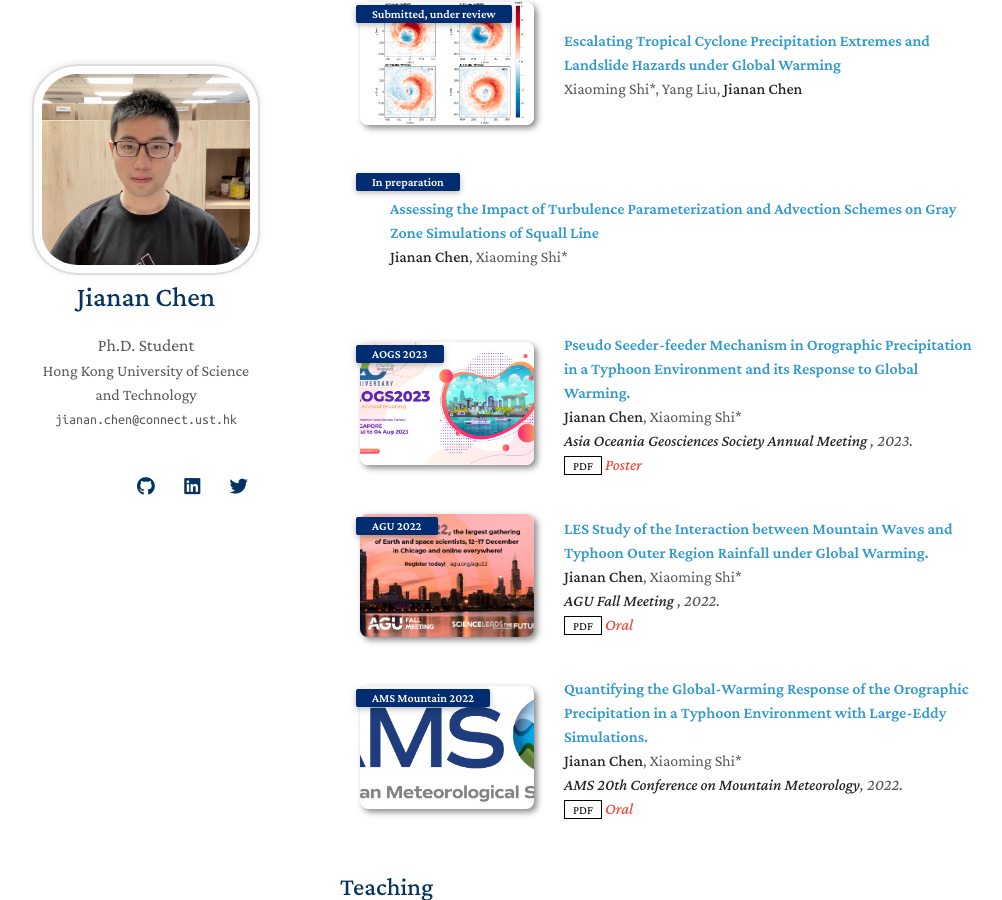
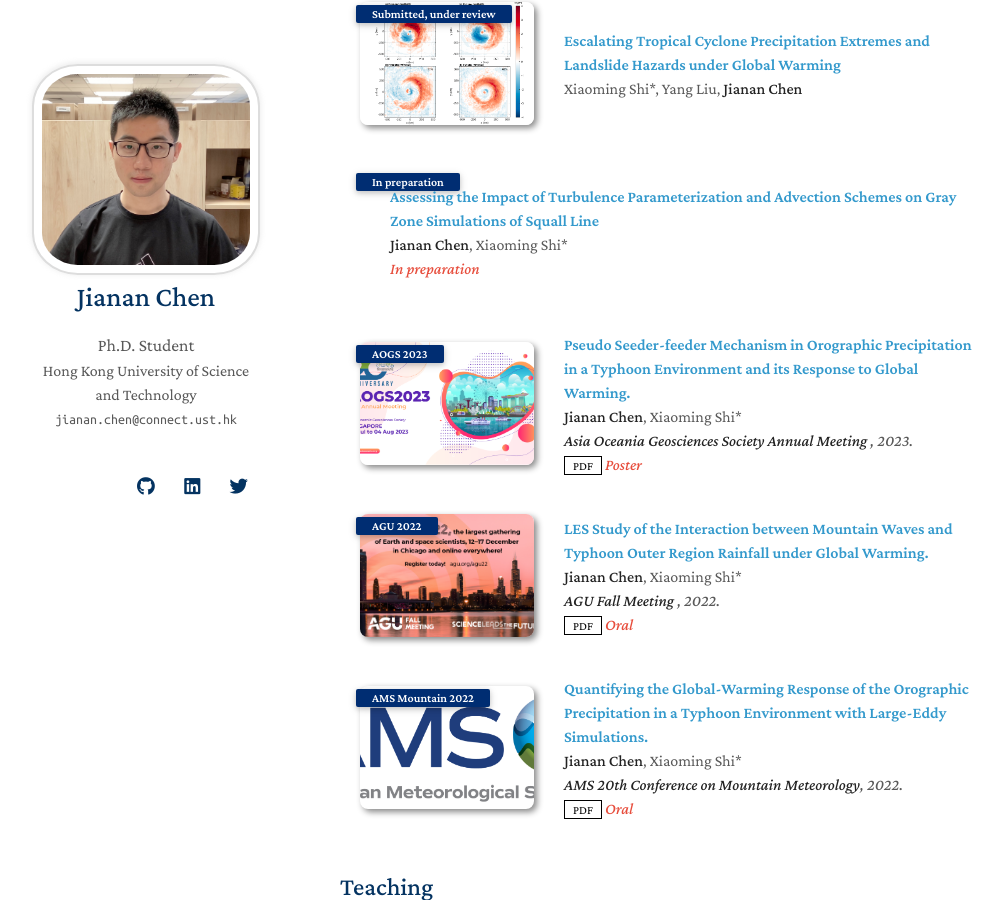
Before and after one commit to JiananChenUST/jiananchenust.github.io, a Jekyll site: the page built from index.md, in a window 1280 px wide and 900 px high, scrolled down 786 px. Shown: the whole window, without its empty margins (130-1132 px from the left). Built offline with Jekyll 4.4.1, drawn with Linux system fonts in a browser that asks for light colours; nearby versions of some CDN libraries; a style sheet for code colours, icons or effects is not loaded; our own code applies the rules of GitHub Pages for plain Markdown files.

Commit message:
Update publications.yml

```diff
--- a/_data/publications.yml
+++ b/_data/publications.yml
@@ -29,7 +29,7 @@ main:
     #code: https://github.com/MrGiovanni/ContinualLearning
     #bibtex: https://bib.yliu.me/MICCAI23.txt
     #image: ./assets/img/orographic.jpg
-    #notes: Peer review
+    notes: In preparation
 
   - title: Pseudo Seeder-feeder Mechanism in Orographic Precipitation in a Typhoon Environment and its Response to Global Warming.
     authors: <strong>Jianan Chen</strong>, Xiaoming Shi*
```
